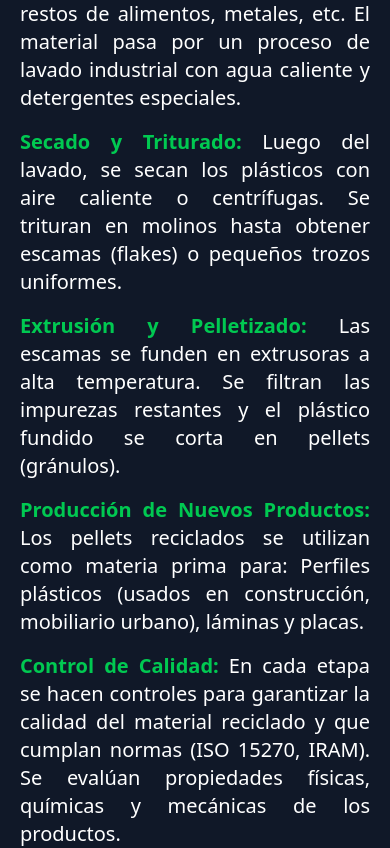
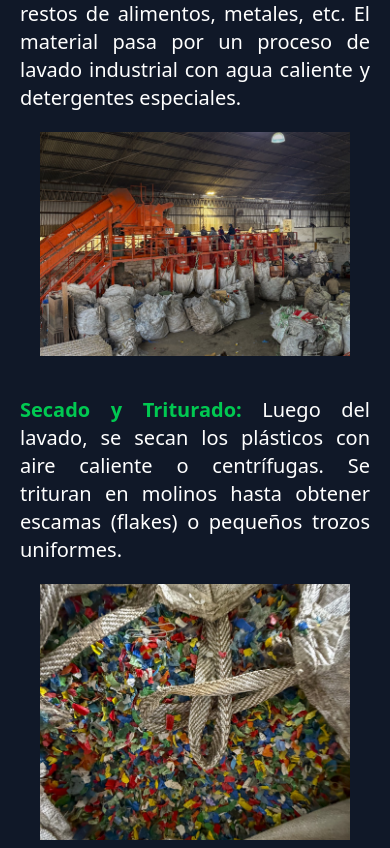
Before and after one commit to pmbejas/EcoPlast, a Next.js app: page /productos in a window 390 px wide. Shown: the part 1405-2253 px from the top of the page. Built offline with nearby package versions, Linux system fonts and the light colour scheme.

Commit message:
Cambios Menores

```diff
--- a/src/app/productos/page.jsx
+++ b/src/app/productos/page.jsx
@@ -122,7 +122,7 @@ export default function Productos() {
           alt="Organigrama"
           width={1600}
           height={900}
-          className="hidden md:block px-5 justify-self-center mt-5 mb-10 w-full h-auto"
+          className="px-5 justify-self-center mt-5 mb-10 w-full h-auto"
         />
         <p className="mb-4">
           <span className="font-bold text-green-500">Secado y Triturado: </span> Luego del lavado, se secan los plásticos con aire caliente o
@@ -134,7 +134,7 @@ export default function Productos() {
           alt="Organigrama"
           width={1600}
           height={900}
-          className="hidden md:block px-5 justify-self-center mt-5 mb-10 w-full h-auto"
+          className="px-5 justify-self-center mt-5 mb-10 w-full h-auto"
         />
         <p className="mb-4">
           <span className="font-bold text-green-500">Extrusión y
--- a/src/components/WhatsAppBtn.jsx
+++ b/src/components/WhatsAppBtn.jsx
@@ -3,7 +3,7 @@
 import { FaWhatsapp } from 'react-icons/fa'
 
 export default function WhatsAppBtn() {
-  const numeroTelefono = '5493814636143';
+  const numeroTelefono = '5493813202795';
   const mensaje = encodeURIComponent('¡Hola, Ecoplast! Me gustaria hacer una consulta.');
 
   const whatsappURL = `https://wa.me/${numeroTelefono}?text=${mensaje}`
```
